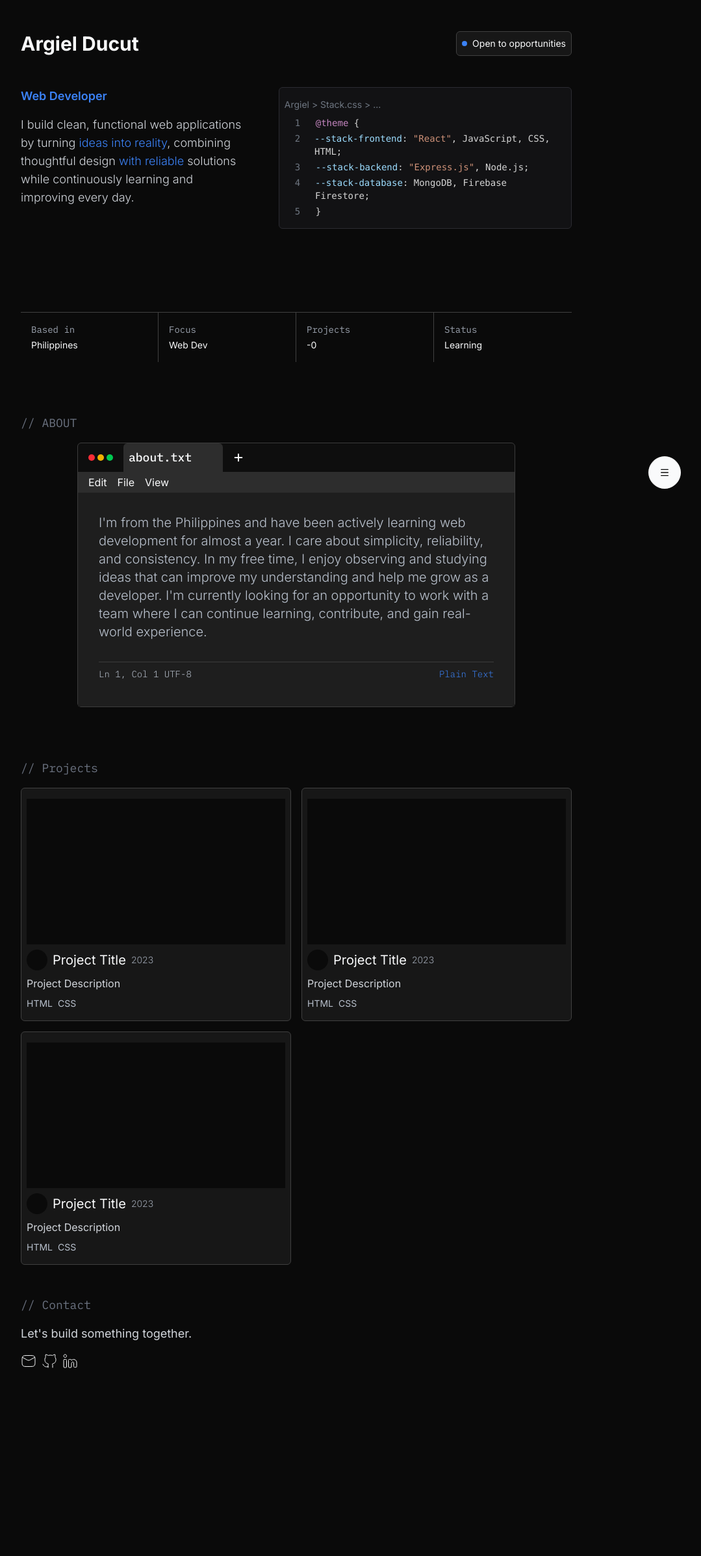
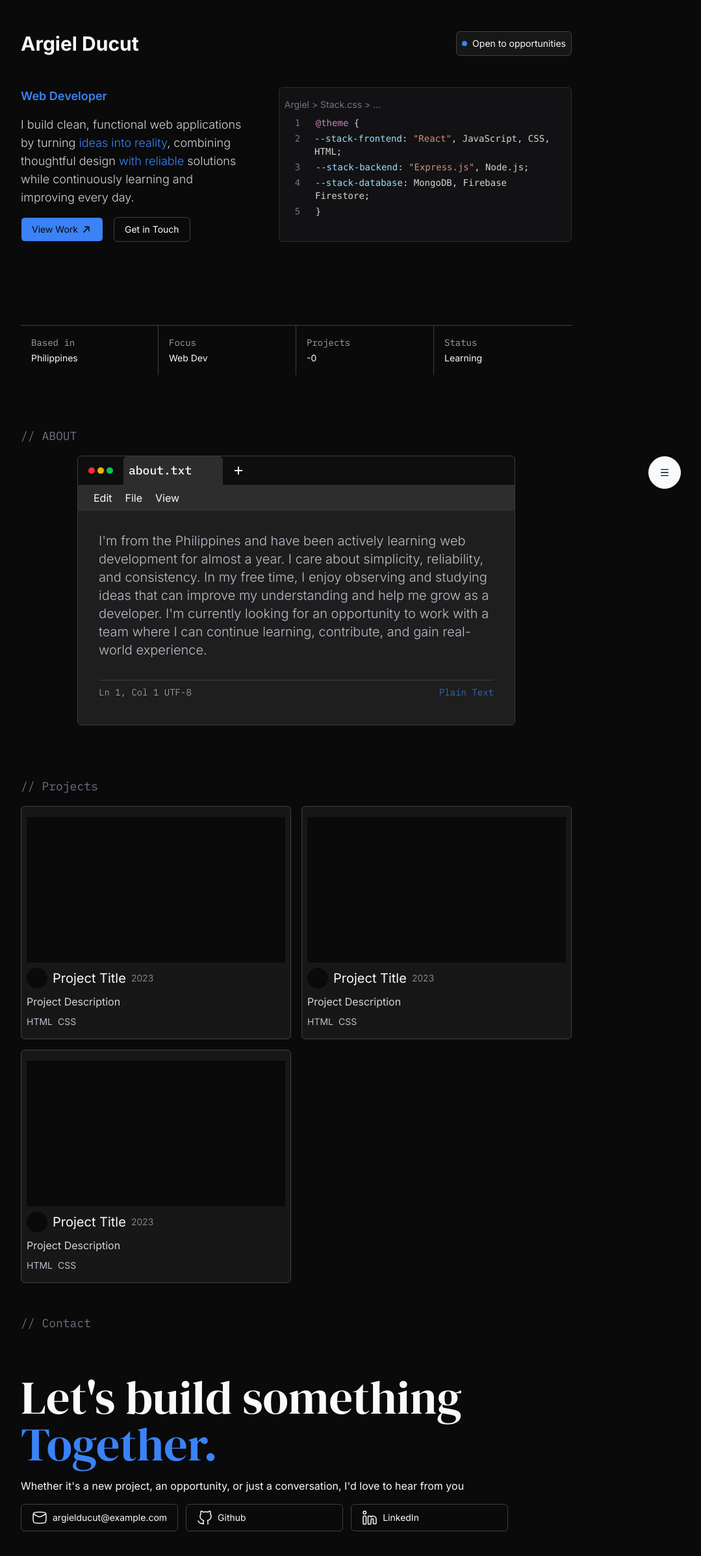
Before and after one commit to argieldev/Portfolio, a React app: page / in a window 1280 px wide. Shown: the top 2394 px of the page at 65% size, without its empty margins (184-1263 px from the left). Before the commit the page ends 2154 px from the top, so only its background shows below. Built offline with nearby package versions, Linux system fonts and the light colour scheme; the HTML template or start-up script is replaced by a standard one.

Commit message:
Redesigned Footer and Added Hero Buttons

```diff
--- a/src/Components/About.jsx
+++ b/src/Components/About.jsx
@@ -32,10 +32,10 @@ function About() {
                 <path d="M11.9922 4.00012V20.0001M19.9922 12.0001H3.99222"></path>
               </svg>
             </header>
-            <ul className="flex px-4 gap-4 text-md bg-tab-bar sm:lg">
-              <li className="py-1 ">Edit</li>
-              <li className="py-1 ">File</li>
-              <li className="py-1 ">View</li>
+            <ul className="flex px-4 gap-1 text-md bg-tab-bar sm:lg">
+              <li className="px-2 py-1 my-1 rounded-md hover:bg-tab-hover">Edit</li>
+              <li className="px-2 py-1 my-1 rounded-md hover:bg-tab-hover">File</li>
+              <li className="px-2 py-1 my-1 rounded-md hover:bg-tab-hover">View</li>
             </ul>
             <div className="px-2 py-4 text-center text-sm text-text-tertiary font-light bg-editor-bg sm:max-w-2xl sm:px-4 sm:py-8 sm:text-start sm:text-xl">
               {" "}
@@ -49,8 +49,12 @@ function About() {
                 gain real-world experience.
               </p>
               <div className="flex justify-between py-2 mx-4 text-sm text-text-tertiary bg-editor-bg border-t border-notepad-border">
-                <p className="text-[10px] font-ibm-plex-mono sm:text-sm">Ln 1, Col 1 UTF-8</p>
-                <p className="text-[10px] text-primary font-ibm-plex-mono sm:text-sm">Plain Text</p>
+                <p className="text-[10px] font-ibm-plex-mono sm:text-sm">
+                  Ln 1, Col 1 UTF-8
+                </p>
+                <p className="text-[10px] text-primary font-ibm-plex-mono sm:text-sm">
+                  Plain Text
+                </p>
               </div>
             </div>
           </div>
--- a/src/Components/Footer.jsx
+++ b/src/Components/Footer.jsx
@@ -5,14 +5,20 @@ function Footer() {
         <h2 className="text-sm text-subheader font-ibm-plex-mono sm:text-lg">
           // Contact
         </h2>
-        <h3 className="text-md text-text-secondary sm:text-lg">
-          Let's build something together.
+        <div className="flex flex-col py-12 gap-4">
+          <h3 className="flex flex-col text-5xl font-dm-serif-display sm:text-7xl">
+            Let's build something{" "}
+            <span className="text-primary">Together.</span>
           </h3>
+          <p className="after:content-[''] after:inline-block after:w-[3px] after:h-[1.1em] after:ml-.5 after:bg-current after:align-middle after:animate-blink">
+            Whether it's a new project, an opportunity, or just a conversation,
+            I'd love to hear from you
+          </p>
 
           <nav>
-          <ul className="flex gap-2">
+            <ul className="grid w-fit grid-cols-1 gap-3 sm:grid-cols-3">
               <li>
-              <a>
+                <a className="flex items-center px-4 py-2 gap-2 border border-border rounded-md transition-colors duration-50 ease-in cursor-pointer hover:bg-surface-hover">
                   <svg
                     xmlns="http://www.w3.org/2000/svg"
                     viewBox="0 0 24 24"
@@ -21,17 +27,20 @@ function Footer() {
                     color="currentColor"
                     fill="none"
                     stroke="currentColor"
-                  stroke-width="1"
+                    stroke-width="1.5"
                     stroke-linejoin="round"
                     className="cursor-pointer"
                   >
                     <path d="M2 6L8.91302 9.91697C11.4616 11.361 12.5384 11.361 15.087 9.91697L22 6"></path>
                     <path d="M2.01577 13.4756C2.08114 16.5412 2.11383 18.0739 3.24496 19.2094C4.37608 20.3448 5.95033 20.3843 9.09883 20.4634C11.0393 20.5122 12.9607 20.5122 14.9012 20.4634C18.0497 20.3843 19.6239 20.3448 20.7551 19.2094C21.8862 18.0739 21.9189 16.5412 21.9842 13.4756C22.0053 12.4899 22.0053 11.5101 21.9842 10.5244C21.9189 7.45886 21.8862 5.92609 20.7551 4.79066C19.6239 3.65523 18.0497 3.61568 14.9012 3.53657C12.9607 3.48781 11.0393 3.48781 9.09882 3.53656C5.95033 3.61566 4.37608 3.65521 3.24495 4.79065C2.11382 5.92608 2.08114 7.45885 2.01576 10.5244C1.99474 11.5101 1.99475 12.4899 2.01577 13.4756Z"></path>
                   </svg>
+                  <span className="text-sm sm:text-md">
+                    argielducut@example.com
+                  </span>
                 </a>
               </li>
               <li>
-              <a>
+                <a className="flex items-center px-4 py-2 gap-2 border border-border rounded-md transition-colors duration-50 ease-in cursor-pointer hover:bg-surface-hover">
                   <svg
                     xmlns="http://www.w3.org/2000/svg"
                     viewBox="0 0 24 24"
@@ -40,7 +49,7 @@ function Footer() {
                     color="currentColor"
                     fill="none"
                     stroke="currentColor"
-                  stroke-width="1"
+                    stroke-width="1.5"
                     stroke-linecap="round"
                     stroke-linejoin="round"
                     className="cursor-pointer"
@@ -48,10 +57,11 @@ function Footer() {
                     <path d="M10 20.5675C6.57143 21.7248 3.71429 20.5675 2 17"></path>
                     <path d="M10 22V18.7579C10 18.1596 10.1839 17.6396 10.4804 17.1699C10.6838 16.8476 10.5445 16.3904 10.1771 16.2894C7.13394 15.4528 5 14.1077 5 9.64606C5 8.48611 5.38005 7.39556 6.04811 6.4464C6.21437 6.21018 6.29749 6.09208 6.31748 5.9851C6.33746 5.87813 6.30272 5.73852 6.23322 5.45932C5.95038 4.32292 5.96871 3.11619 6.39322 2.02823C6.39322 2.02823 7.27042 1.74242 9.26698 2.98969C9.72282 3.27447 9.95075 3.41686 10.1515 3.44871C10.3522 3.48056 10.6206 3.41384 11.1573 3.28041C11.8913 3.09795 12.6476 3 13.5 3C14.3524 3 15.1087 3.09795 15.8427 3.28041C16.3794 3.41384 16.6478 3.48056 16.8485 3.44871C17.0493 3.41686 17.2772 3.27447 17.733 2.98969C19.7296 1.74242 20.6068 2.02823 20.6068 2.02823C21.0313 3.11619 21.0496 4.32292 20.7668 5.45932C20.6973 5.73852 20.6625 5.87813 20.6825 5.9851C20.7025 6.09207 20.7856 6.21019 20.9519 6.4464C21.6199 7.39556 22 8.48611 22 9.64606C22 14.1077 19.8661 15.4528 16.8229 16.2894C16.4555 16.3904 16.3162 16.8476 16.5196 17.1699C16.8161 17.6396 17 18.1596 17 18.7579V22"></path>
                   </svg>
+                  <span className="text-sm sm:text-md">Github</span>
                 </a>
               </li>
               <li>
-              <a>
+                <a className="flex items-center px-4 py-2 gap-2 border border-border rounded-md transition-colors duration-50 ease-in cursor-pointer hover:bg-surface-hover">
                   <svg
                     xmlns="http://www.w3.org/2000/svg"
                     viewBox="0 0 24 24"
@@ -60,7 +70,7 @@ function Footer() {
                     color="currentColor"
                     fill="none"
                     stroke="currentColor"
-                  stroke-width="1"
+                    stroke-width="1.5"
                     className="cursor-pointer"
                   >
                     <path d="M4.5 9.5H4C3.05719 9.5 2.58579 9.5 2.29289 9.79289C2 10.0858 2 10.5572 2 11.5V20C2 20.9428 2 21.4142 2.29289 21.7071C2.58579 22 3.05719 22 4 22H4.5C5.44281 22 5.91421 22 6.20711 21.7071C6.5 21.4142 6.5 20.9428 6.5 20V11.5C6.5 10.5572 6.5 10.0858 6.20711 9.79289C5.91421 9.5 5.44281 9.5 4.5 9.5Z"></path>
@@ -70,10 +80,12 @@ function Footer() {
                       stroke-linejoin="round"
                     ></path>
                   </svg>
+                  <span className="text-sm sm:text-md">LinkedIn</span>
                 </a>
               </li>
             </ul>
           </nav>
+        </div>
       </footer>
     </>
   );
--- a/src/Components/Hero.jsx
+++ b/src/Components/Hero.jsx
@@ -14,6 +14,28 @@ function Hero() {
               <span className="text-primary">with reliable</span> solutions
               while continuously learning and improving every day.
             </p>
+            <ul className="flex gap-4">
+              <li className="flex items-center px-4 py-2 gap-1 text-sm text-bg bg-primary border rounded-md transition-colors duration-50 ease-in cursor-pointer hover:bg-primary-hover sm:text-md">
+                View Work{" "}
+                <svg
+                  xmlns="http://www.w3.org/2000/svg"
+                  viewBox="0 0 24 24"
+                  width="18"
+                  height="18"
+                  color="#000000"
+                  fill="none"
+                  stroke="currentColor"
+                  stroke-width="2"
+                  stroke-linecap="round"
+                  stroke-linejoin="round"
+                >
+                  <path d="M9 6.65032C9 6.65032 15.9383 6.10759 16.9154 7.08463C17.8924 8.06167 17.3496 15 17.3496 15M16.5 7.5L6.5 17.5"></path>
+                </svg>
+              </li>
+              <li className="text-sm px-4 py-2 border border-border rounded-md transition-colors duration-50 ease-in cursor-pointer hover:border-text-primary sm:textmd">
+                Get in Touch
+              </li>
+            </ul>
           </div>
 
           {/* Stacks */}
--- a/src/index.css
+++ b/src/index.css
@@ -1,4 +1,4 @@
-@import url("https://fonts.googleapis.com/css2?family=IBM+Plex+Mono:ital,wght@0,100;0,200;0,300;0,400;0,500;0,600;0,700;1,100;1,200;1,300;1,400;1,500;1,600;1,700&family=Inter:ital,opsz,wght@0,14..32,100..900;1,14..32,100..900&display=swap");
+@import url("https://fonts.googleapis.com/css2?family=DM+Serif+Display:ital@0;1&family=IBM+Plex+Mono:ital,wght@0,100;0,200;0,300;0,400;0,500;0,600;0,700;1,100;1,200;1,300;1,400;1,500;1,600;1,700&family=Inter:ital,opsz,wght@0,14..32,100..900;1,14..32,100..900&display=swap");
 @import "tailwindcss";
 
 @theme {
@@ -24,10 +24,12 @@
   /* Font */
   --font-inter: "Inter", sans-serif;
   --font-ibm-plex-mono: "IBM Plex Mono", monospace;
+  --font-dm-serif-display: "DM Serif Display";
 
   /* Notepad dark theme */
   --color-notepad-bg: #0e0e0e;
   --color-tab-bar: #2d2d2d;
+  --color-tab-hover: #5d5d5d;
   --color-editor-bg: #1e1e1e;
   --color-notepad-border: #3c3c3c;
   --color-text: #dcdcdc;
@@ -36,12 +38,20 @@
   --color-vs-bg: #121214;
   --color-vs-surface: #1a1a1d;
   --color-vs-border: #2b2b31;
+  --color-vs-header: #c586c0; /* @theme */
+  --color-vs: #d4d4d4; /* Default code */
+  --color-vs-variable: #9cdcfe; /* CSS variables */
+  --color-vs-accent: #ce9178; /* Strings */
+  --color-vs-text-secondary: #6e7681; /* File path & line numbers */
 
-  --color-vs-header: #c586c0;          /* @theme */
-  --color-vs: #d4d4d4;                 /* Default code */
-  --color-vs-variable: #9cdcfe;        /* CSS variables */
-  --color-vs-accent: #ce9178;          /* Strings */
-  --color-vs-text-secondary: #6e7681;  /* File path & line numbers */
+  /* Animations */
+  --animate-blink: blink 1s steps(1) infinite;
+
+  @keyframes blink {
+    50% {
+      opacity: 0;
+    }
+  }
 }
 
 body {
```
Lines whose indentation alone changed are shown as unchanged.
